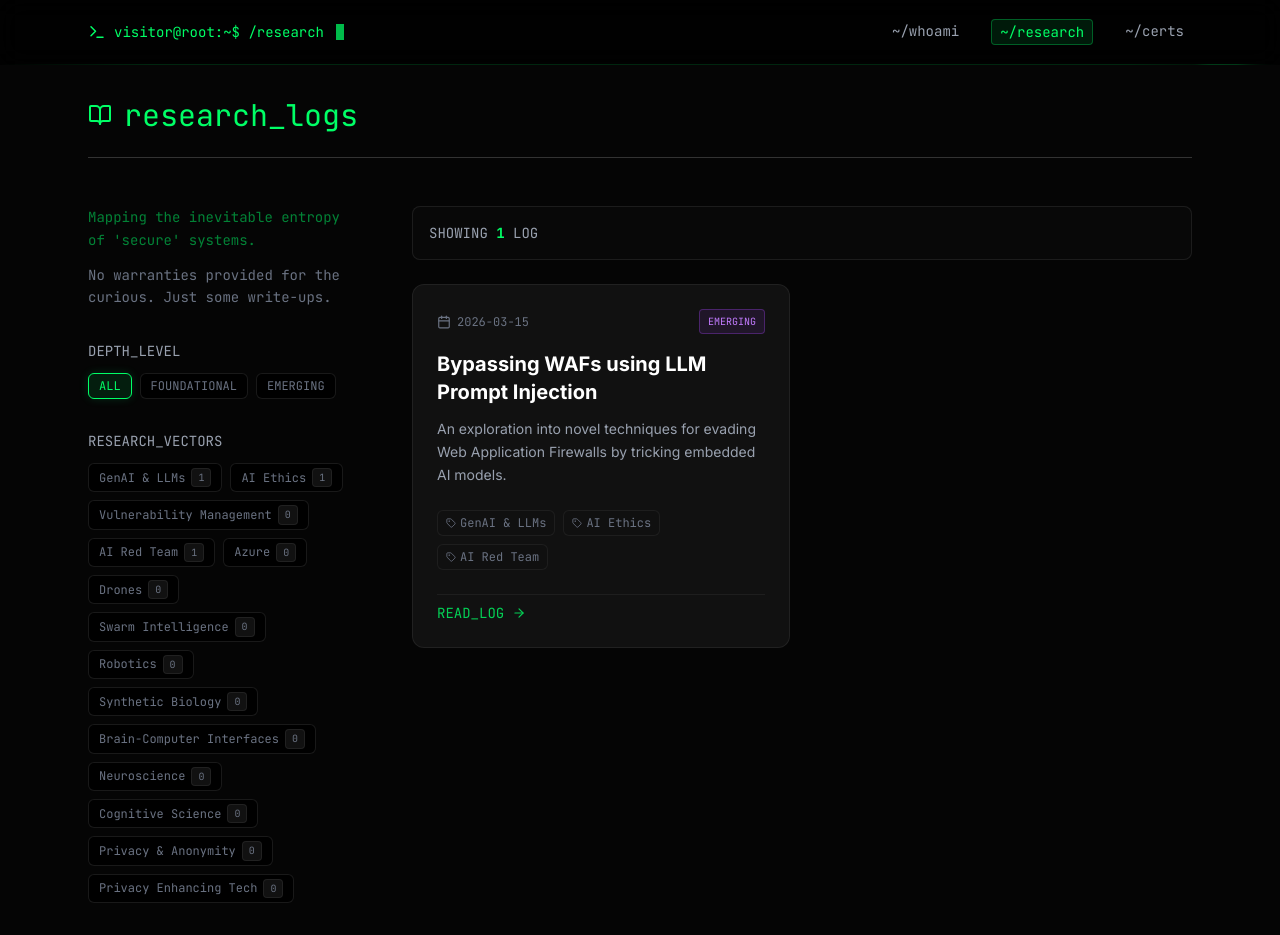
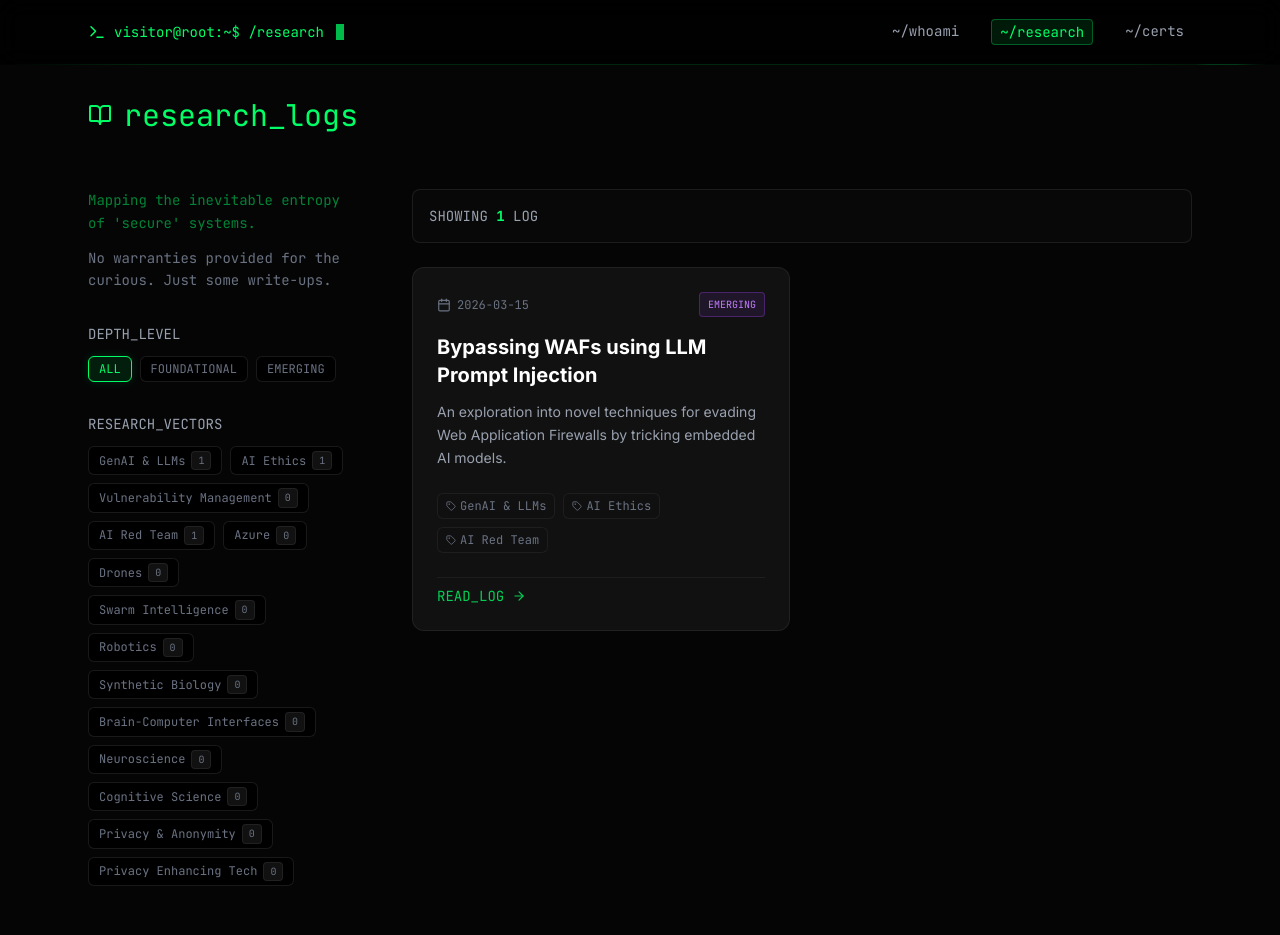
Before and after one commit to cs-cognitome/substrate, a Next.js app: page /research in a window 1280 px wide. Built offline with nearby package versions, Linux system fonts and the light colour scheme.

Commit message:
Removed divider

```diff
--- a/components/ResearchClient.tsx
+++ b/components/ResearchClient.tsx
@@ -54,7 +54,7 @@ export default function ResearchClient({ posts }: { posts: PostMetadata[] }) {
 
   return (
     <div className="space-y-12 animate-in fade-in duration-700">
-      <div className="border-b border-border pb-6">
+      <div className="pb-2">
         <h1 className="text-3xl font-mono text-primary flex items-center gap-3">
           <BookOpen /> <DecipheringText text="research_logs" speed={40} />
         </h1>
```
